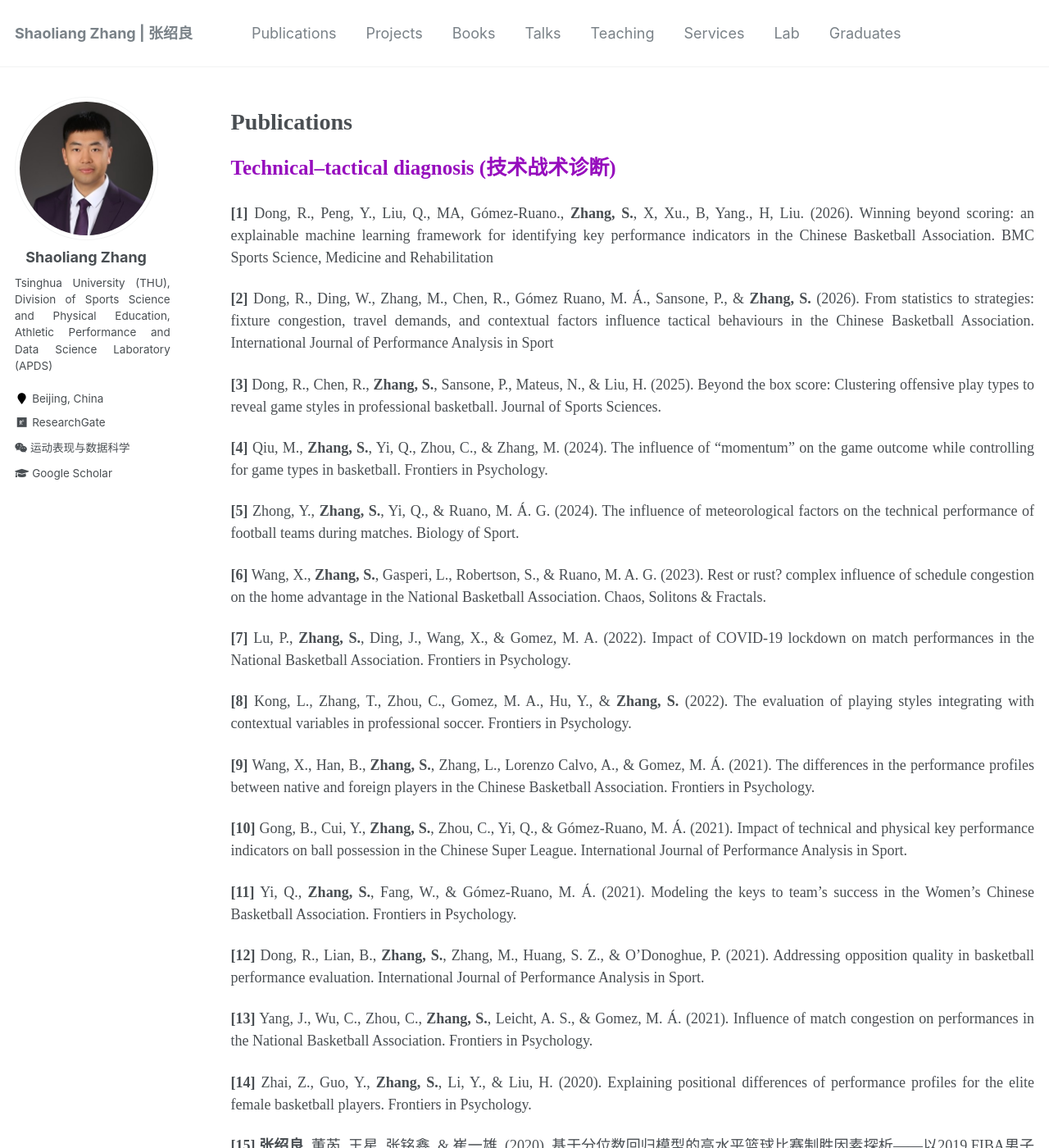
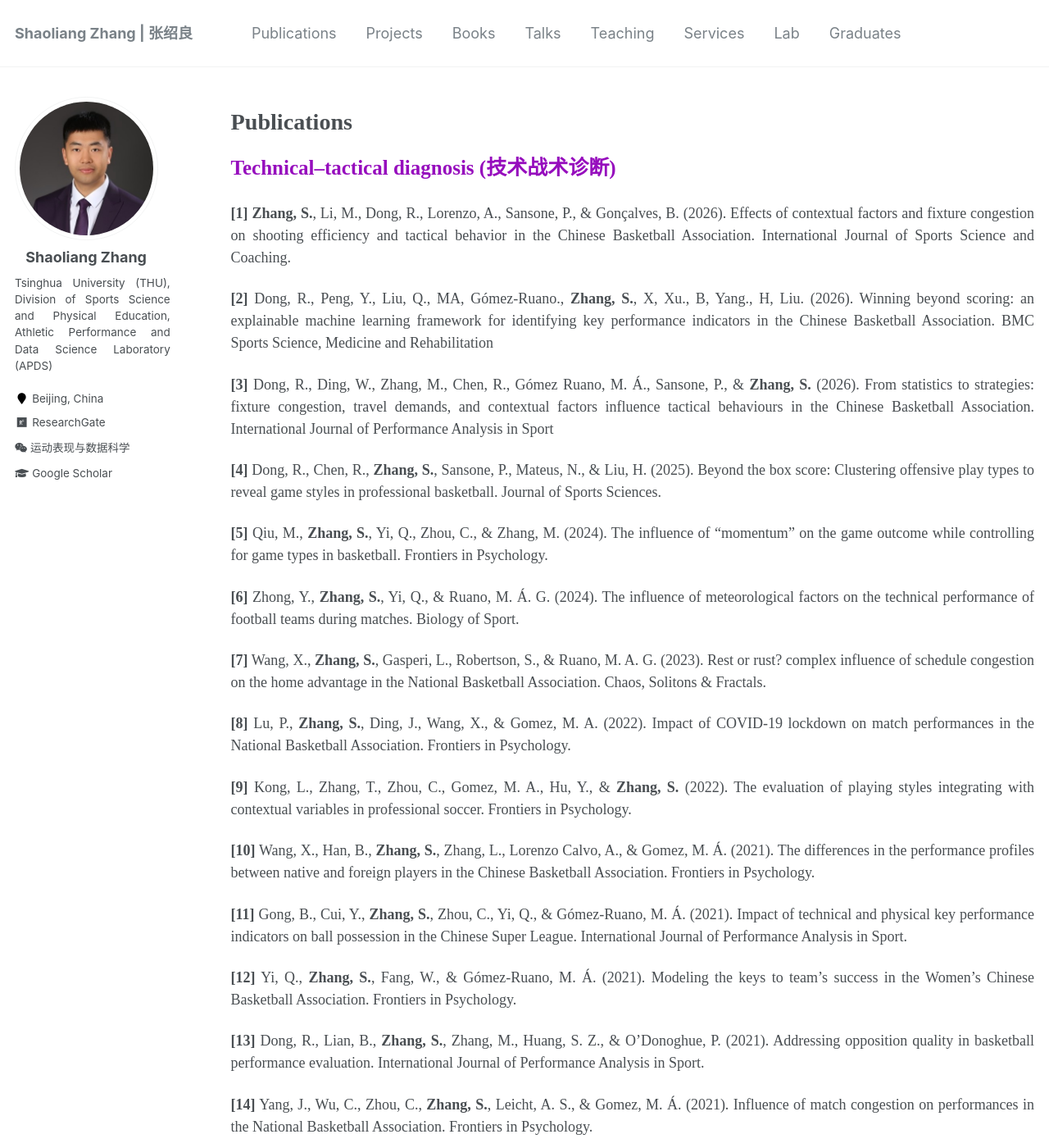
Before and after one commit to sportssuper/ZSL, a Jekyll site: the page built from _pages/publications.md, in a window 1280 px wide and 1400 px high. Shown: the whole window at 82% size. Built offline with Jekyll 4.4.1, drawn with Linux system fonts in a browser that asks for light colours; a script that is not in the unit is left out; some of the changed text lies outside the part shown.

Commit message:
Update publications.md

```diff
--- a/_pages/publications.md
+++ b/_pages/publications.md
@@ -35,55 +35,57 @@
 
 <span style="color: #960DBD; font-weight: bold; font-size: 25px;">Technical–tactical diagnosis (技术战术诊断)</span>
 
-**[1]** Dong, R., Peng, Y., Liu, Q., MA, Gómez-Ruano., **Zhang, S.**, X, Xu., B, Yang., H, Liu. (2026). Winning beyond scoring: an explainable machine learning framework for identifying key performance indicators in the Chinese Basketball Association. BMC Sports Science, Medicine and Rehabilitation
+**[1]** **Zhang, S.**, Li, M., Dong, R., Lorenzo, A., Sansone, P., & Gonçalves, B. (2026). Effects of contextual factors and fixture congestion on shooting efficiency and tactical behavior in the Chinese Basketball Association. International Journal of Sports Science and Coaching.
 
-**[2]** Dong, R., Ding, W., Zhang, M., Chen, R., Gómez Ruano, M. Á., Sansone, P., & **Zhang, S.** (2026). From statistics to strategies: fixture congestion, travel demands, and contextual factors influence tactical behaviours in the Chinese Basketball Association. International Journal of Performance Analysis in Sport
+**[2]** Dong, R., Peng, Y., Liu, Q., MA, Gómez-Ruano., **Zhang, S.**, X, Xu., B, Yang., H, Liu. (2026). Winning beyond scoring: an explainable machine learning framework for identifying key performance indicators in the Chinese Basketball Association. BMC Sports Science, Medicine and Rehabilitation
 
-**[3]** Dong, R., Chen, R., **Zhang, S.**, Sansone, P., Mateus, N., & Liu, H. (2025). Beyond the box score: Clustering offensive play types to reveal game styles in professional basketball. Journal of Sports Sciences.
+**[3]** Dong, R., Ding, W., Zhang, M., Chen, R., Gómez Ruano, M. Á., Sansone, P., & **Zhang, S.** (2026). From statistics to strategies: fixture congestion, travel demands, and contextual factors influence tactical behaviours in the Chinese Basketball Association. International Journal of Performance Analysis in Sport
 
-**[4]** Qiu, M., **Zhang, S.**, Yi, Q., Zhou, C., & Zhang, M. (2024). The influence of "momentum" on the game outcome while controlling for game types in basketball. Frontiers in Psychology.
+**[4]** Dong, R., Chen, R., **Zhang, S.**, Sansone, P., Mateus, N., & Liu, H. (2025). Beyond the box score: Clustering offensive play types to reveal game styles in professional basketball. Journal of Sports Sciences.
 
-**[5]** Zhong, Y., **Zhang, S.**, Yi, Q., & Ruano, M. Á. G. (2024). The influence of meteorological factors on the technical performance of football teams during matches. Biology of Sport.
+**[5]** Qiu, M., **Zhang, S.**, Yi, Q., Zhou, C., & Zhang, M. (2024). The influence of "momentum" on the game outcome while controlling for game types in basketball. Frontiers in Psychology.
 
-**[6]** Wang, X., **Zhang, S.**, Gasperi, L., Robertson, S., & Ruano, M. A. G. (2023). Rest or rust? complex influence of schedule congestion on the home advantage in the National Basketball Association. Chaos, Solitons & Fractals.
+**[6]** Zhong, Y., **Zhang, S.**, Yi, Q., & Ruano, M. Á. G. (2024). The influence of meteorological factors on the technical performance of football teams during matches. Biology of Sport.
 
-**[7]** Lu, P., **Zhang, S.**, Ding, J., Wang, X., & Gomez, M. A. (2022). Impact of COVID-19 lockdown on match performances in the National Basketball Association. Frontiers in Psychology.
+**[7]** Wang, X., **Zhang, S.**, Gasperi, L., Robertson, S., & Ruano, M. A. G. (2023). Rest or rust? complex influence of schedule congestion on the home advantage in the National Basketball Association. Chaos, Solitons & Fractals.
 
-**[8]** Kong, L., Zhang, T., Zhou, C., Gomez, M. A., Hu, Y., & **Zhang, S.** (2022). The evaluation of playing styles integrating with contextual variables in professional soccer. Frontiers in Psychology.
+**[8]** Lu, P., **Zhang, S.**, Ding, J., Wang, X., & Gomez, M. A. (2022). Impact of COVID-19 lockdown on match performances in the National Basketball Association. Frontiers in Psychology.
 
-**[9]** Wang, X., Han, B., **Zhang, S.**, Zhang, L., Lorenzo Calvo, A., & Gomez, M. Á. (2021). The differences in the performance profiles between native and foreign players in the Chinese Basketball Association. Frontiers in Psychology.
+**[9]** Kong, L., Zhang, T., Zhou, C., Gomez, M. A., Hu, Y., & **Zhang, S.** (2022). The evaluation of playing styles integrating with contextual variables in professional soccer. Frontiers in Psychology.
 
-**[10]** Gong, B., Cui, Y., **Zhang, S.**, Zhou, C., Yi, Q., & Gómez-Ruano, M. Á. (2021). Impact of technical and physical key performance indicators on ball possession in the Chinese Super League. International Journal of Performance Analysis in Sport.
+**[10]** Wang, X., Han, B., **Zhang, S.**, Zhang, L., Lorenzo Calvo, A., & Gomez, M. Á. (2021). The differences in the performance profiles between native and foreign players in the Chinese Basketball Association. Frontiers in Psychology.
 
-**[11]** Yi, Q., **Zhang, S.**, Fang, W., & Gómez-Ruano, M. Á. (2021). Modeling the keys to team's success in the Women's Chinese Basketball Association. Frontiers in Psychology.
+**[11]** Gong, B., Cui, Y., **Zhang, S.**, Zhou, C., Yi, Q., & Gómez-Ruano, M. Á. (2021). Impact of technical and physical key performance indicators on ball possession in the Chinese Super League. International Journal of Performance Analysis in Sport.
 
-**[12]** Dong, R., Lian, B., **Zhang, S.**, Zhang, M., Huang, S. Z., & O'Donoghue, P. (2021). Addressing opposition quality in basketball performance evaluation. International Journal of Performance Analysis in Sport.
+**[12]** Yi, Q., **Zhang, S.**, Fang, W., & Gómez-Ruano, M. Á. (2021). Modeling the keys to team's success in the Women's Chinese Basketball Association. Frontiers in Psychology.
 
-**[13]** Yang, J., Wu, C., Zhou, C., **Zhang, S.**, Leicht, A. S., & Gomez, M. Á. (2021). Influence of match congestion on performances in the National Basketball Association. Frontiers in Psychology.
+**[13]** Dong, R., Lian, B., **Zhang, S.**, Zhang, M., Huang, S. Z., & O'Donoghue, P. (2021). Addressing opposition quality in basketball performance evaluation. International Journal of Performance Analysis in Sport.
 
-**[14]** Zhai, Z., Guo, Y., **Zhang, S.**, Li, Y., & Liu, H. (2020). Explaining positional differences of performance profiles for the elite female basketball players. Frontiers in Psychology.
+**[14]** Yang, J., Wu, C., Zhou, C., **Zhang, S.**, Leicht, A. S., & Gomez, M. Á. (2021). Influence of match congestion on performances in the National Basketball Association. Frontiers in Psychology.
 
-**[15]** **张绍良**, 董芮, 王星, 张铭鑫, & 崔一雄. (2020). 基于分位数回归模型的高水平篮球比赛制胜因素探析——以2019 FIBA男子篮球世界杯为例. 体育学刊.
+**[15]** Zhai, Z., Guo, Y., **Zhang, S.**, Li, Y., & Liu, H. (2020). Explaining positional differences of performance profiles for the elite female basketball players. Frontiers in Psychology.
 
-**[16]** Gómez, M. Á., Medina, R., Leicht, A. S., **Zhang, S.**, & Vaquera, A. (2020). The performance evolution of match play styles in the Spanish Professional Basketball League. Applied Sciences.
+**[16]** **张绍良**, 董芮, 王星, 张铭鑫, & 崔一雄. (2020). 基于分位数回归模型的高水平篮球比赛制胜因素探析——以2019 FIBA男子篮球世界杯为例. 体育学刊.
 
-**[17]** Zhai, Z., Guo, Y., Li, Y., **Zhang, S.**, & Liu, H. (2020). The regional differences in game-play styles considering playing position in the FIBA female continental basketball competitions. International Journal of Environmental Research and Public Health.
+**[17]** Gómez, M. Á., Medina, R., Leicht, A. S., **Zhang, S.**, & Vaquera, A. (2020). The performance evolution of match play styles in the Spanish Professional Basketball League. Applied Sciences.
 
-**[18]** **Zhang, S.**, Gomez, M. Á., Yi, Q., Dong, R., Leicht, A., & Lorenzo, A. (2020). Modelling the relationship between match outcome and match performances during the 2019 FIBA Basketball World Cup: A quantile regression analysis. International Journal of Environmental Research and Public Health.
+**[18]** Zhai, Z., Guo, Y., Li, Y., **Zhang, S.**, & Liu, H. (2020). The regional differences in game-play styles considering playing position in the FIBA female continental basketball competitions. International Journal of Environmental Research and Public Health.
 
-**[19]** Yi, Q., Gómez-Ruano, M.-Á., Liu, H., **Zhang, S.**, Gao, B., Wunderlich, F., & Memmert, D. (2020). Evaluation of the technical performance of football players in the UEFA champions league. International Journal of Environmental Research and Public Health.
+**[19]** **Zhang, S.**, Gomez, M. Á., Yi, Q., Dong, R., Leicht, A., & Lorenzo, A. (2020). Modelling the relationship between match outcome and match performances during the 2019 FIBA Basketball World Cup: A quantile regression analysis. International Journal of Environmental Research and Public Health.
 
-**[20]** **Zhang, S.**, Lorenzo, A., Zhou, C., Cui, Y., Gonçalves, B., & Angel Gómez, M. (2019). Performance profiles and opposition interaction during game-play in elite basketball: evidences from National Basketball Association. International Journal of Performance Analysis in Sport.
+**[20]** Yi, Q., Gómez-Ruano, M.-Á., Liu, H., **Zhang, S.**, Gao, B., Wunderlich, F., & Memmert, D. (2020). Evaluation of the technical performance of football players in the UEFA champions league. International Journal of Environmental Research and Public Health.
 
-**[21]** **Zhang, S.**, Lorenzo, A., Woods, C. T., Leicht, A. S., & Gomez, M. A. (2019). Evolution of game-play characteristics within-season for the National Basketball Association. International Journal of Sports Science and Coaching.
+**[21]** **Zhang, S.**, Lorenzo, A., Zhou, C., Cui, Y., Gonçalves, B., & Angel Gómez, M. (2019). Performance profiles and opposition interaction during game-play in elite basketball: evidences from National Basketball Association. International Journal of Performance Analysis in Sport.
 
-**[22]** Zhou, C., **Zhang, S.**, Lorenzo Calvo, A., & Cui, Y. (2018). Chinese soccer association super league, 2012–2017: key performance indicators in balance games. International Journal of Performance Analysis in Sport.
+**[22]** **Zhang, S.**, Lorenzo, A., Woods, C. T., Leicht, A. S., & Gomez, M. A. (2019). Evolution of game-play characteristics within-season for the National Basketball Association. International Journal of Sports Science and Coaching.
 
-**[23]** **Zhang, S.**, Lorenzo, A., Gómez, M. A., Mateus, N., Gonçalves, B., & Sampaio, J. (2018). Clustering performances in the NBA according to players' anthropometric attributes and playing experience. Journal of Sports Sciences.
+**[23]** Zhou, C., **Zhang, S.**, Lorenzo Calvo, A., & Cui, Y. (2018). Chinese soccer association super league, 2012–2017: key performance indicators in balance games. International Journal of Performance Analysis in Sport.
 
-**[24]** **Zhang, S.**, Lorenzo, A., Gómez, M. A., Liu, H., Gonçalves, B., & Sampaio, J. (2017). Players' technical and physical performance profiles and game-to-game variation in NBA. International Journal of Performance Analysis in Sport.
+**[24]** **Zhang, S.**, Lorenzo, A., Gómez, M. A., Mateus, N., Gonçalves, B., & Sampaio, J. (2018). Clustering performances in the NBA according to players' anthropometric attributes and playing experience. Journal of Sports Sciences.
 
-**[25]** 李伟,陆作生,**张绍良**.对中国足球职业联赛竞争平衡机制的思考——基于“恒大模式”对联赛竞争平衡的冲击[J].体育学刊.
+**[25]** **Zhang, S.**, Lorenzo, A., Gómez, M. A., Liu, H., Gonçalves, B., & Sampaio, J. (2017). Players' technical and physical performance profiles and game-to-game variation in NBA. International Journal of Performance Analysis in Sport.
+
+**[26]** 李伟,陆作生,**张绍良**.对中国足球职业联赛竞争平衡机制的思考——基于“恒大模式”对联赛竞争平衡的冲击[J].体育学刊.
 
 
 <span style="color: #960DBD; font-weight: bold; font-size: 25px;">Monitoring training load (运动负荷监控)</span>
```
